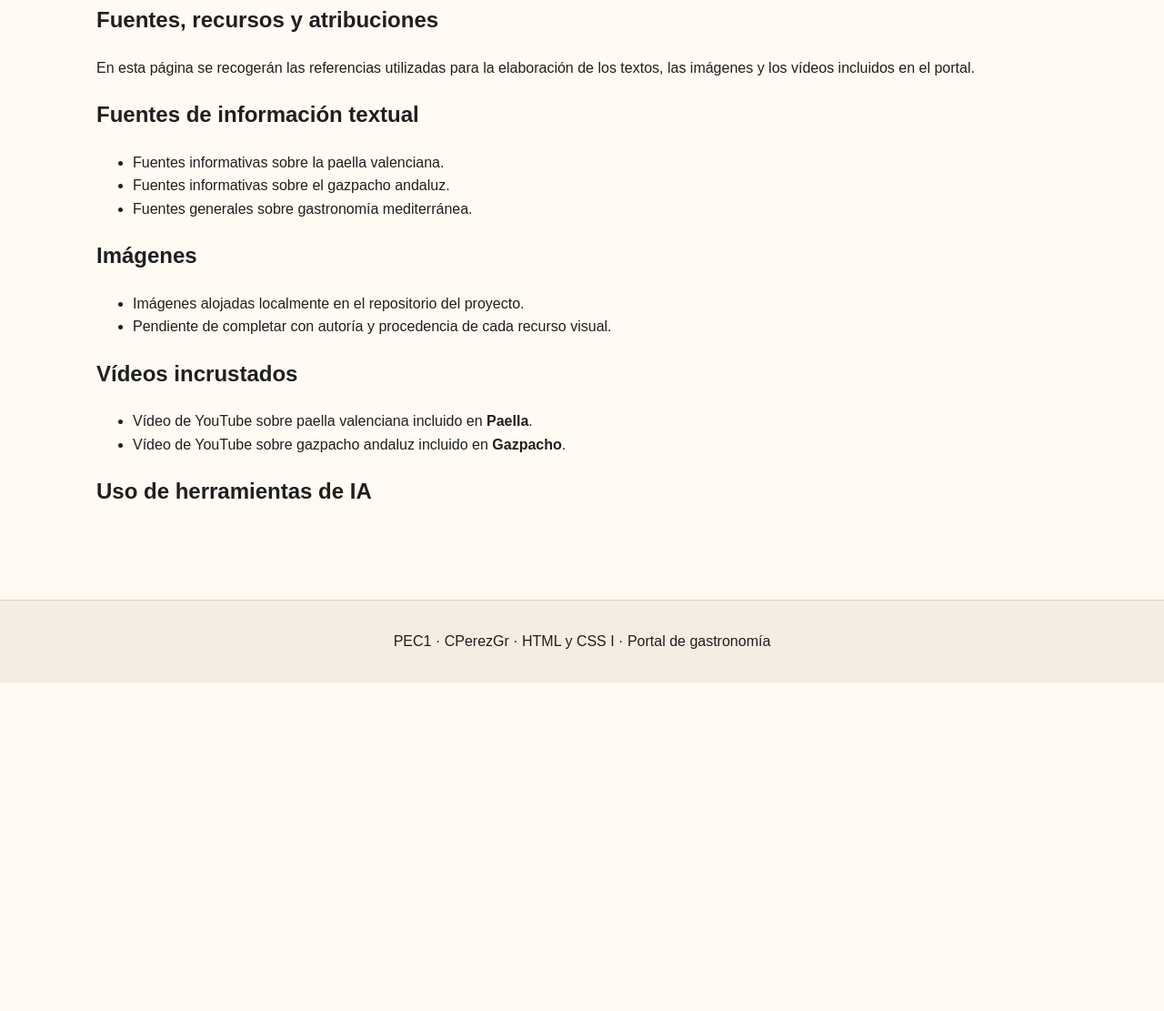
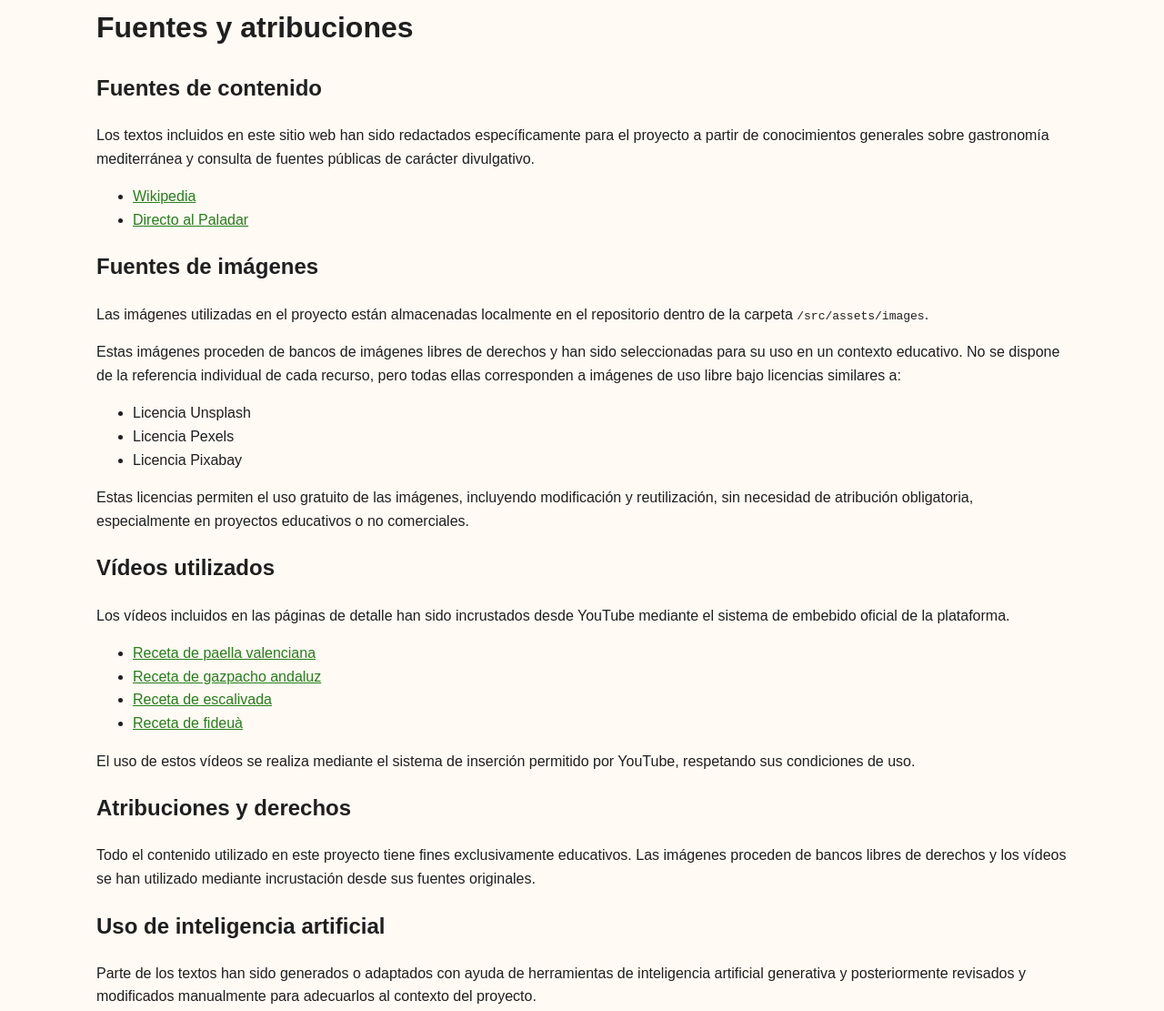
Before and after one commit to cperezgr/Proyecto-HTML-CSS-I-cperezgr, a website built with Parcel: page src/links.html in a window 1280 px wide. Shown: the part 187-1298 px from the top of the page at 91% size. Before the commit the page ends 937 px from the top, so only its background shows below. Built offline with nearby package versions, Linux system fonts and the light colour scheme.

Commit message:
Algún cambio más...

```diff
--- a/src/links.html
+++ b/src/links.html
@@ -4,48 +4,109 @@
     <meta charset="UTF-8" />
     <link rel="icon" href="../favicon.png" />
     <meta name="viewport" content="width=device-width, initial-scale=1.0" />
-    <title>Sabores del Mediterráneo | Enlaces</title>
+    <title>Sabores del Mediterráneo | Paella valenciana</title>
     <link rel="stylesheet" href="../styles.css" />
   </head>
   <body>
-    <a class="skip-link" href="#main-content">Saltar al contenido principal</a>
+    <a href="#main-content" class="skip-link">Saltar al contenido principal</a>
 
     <include src="./src/partials/header.html"></include>
 
     <main id="main-content" class="page-content">
+      <h1>Fuentes y atribuciones</h1>
+
       <section>
-        <h1>Fuentes, recursos y atribuciones</h1>
+        <h2>Fuentes de contenido</h2>
         <p>
-          En esta página se recogerán las referencias utilizadas para la elaboración de los textos, las imágenes y los
-          vídeos incluidos en el portal.
+          Los textos incluidos en este sitio web han sido redactados específicamente para el proyecto a partir de
+          conocimientos generales sobre gastronomía mediterránea y consulta de fuentes públicas de carácter divulgativo.
+        </p>
+        <ul>
+          <li>
+            <a href="https://es.wikipedia.org" target="_blank" rel="noopener"> Wikipedia </a>
+          </li>
+          <li>
+            <a href="https://www.directoalpaladar.com" target="_blank" rel="noopener"> Directo al Paladar </a>
+          </li>
+        </ul>
+      </section>
+
+      <section>
+        <h2>Fuentes de imágenes</h2>
+
+        <p>
+          Las imágenes utilizadas en el proyecto están almacenadas localmente en el repositorio dentro de la carpeta
+          <code>/src/assets/images</code>.
         </p>
 
-        <h2>Fuentes de información textual</h2>
+        <p>
+          Estas imágenes proceden de bancos de imágenes libres de derechos y han sido seleccionadas para su uso en un
+          contexto educativo. No se dispone de la referencia individual de cada recurso, pero todas ellas corresponden a
+          imágenes de uso libre bajo licencias similares a:
+        </p>
+
         <ul>
-          <li>Fuentes informativas sobre la paella valenciana.</li>
-          <li>Fuentes informativas sobre el gazpacho andaluz.</li>
-          <li>Fuentes generales sobre gastronomía mediterránea.</li>
+          <li>Licencia Unsplash</li>
+          <li>Licencia Pexels</li>
+          <li>Licencia Pixabay</li>
         </ul>
 
-        <h2>Imágenes</h2>
+        <p>
+          Estas licencias permiten el uso gratuito de las imágenes, incluyendo modificación y reutilización, sin
+          necesidad de atribución obligatoria, especialmente en proyectos educativos o no comerciales.
+        </p>
+      </section>
+
+      <section>
+        <h2>Vídeos utilizados</h2>
+        <p>
+          Los vídeos incluidos en las páginas de detalle han sido incrustados desde YouTube mediante el sistema de
+          embebido oficial de la plataforma.
+        </p>
         <ul>
-          <li>Imágenes alojadas localmente en el repositorio del proyecto.</li>
-          <li>Pendiente de completar con autoría y procedencia de cada recurso visual.</li>
+          <li>
+            <a href="https://www.youtube.com/watch?v=5THBRDiXu94" target="_blank" rel="noopener">
+              Receta de paella valenciana
+            </a>
+          </li>
+          <li>
+            <a href="https://www.youtube.com/watch?v=OnFaRtK7Yos" target="_blank" rel="noopener">
+              Receta de gazpacho andaluz
+            </a>
+          </li>
+          <li>
+            <a href="https://www.youtube.com/watch?v=OsmiI3uHd-8" target="_blank" rel="noopener">
+              Receta de escalivada
+            </a>
+          </li>
+          <li>
+            <a href="https://www.youtube.com/watch?v=JNs9R4Zk36A" target="_blank" rel="noopener"> Receta de fideuà </a>
+          </li>
         </ul>
+        <p>
+          El uso de estos vídeos se realiza mediante el sistema de inserción permitido por YouTube, respetando sus
+          condiciones de uso.
+        </p>
+      </section>
 
-        <h2>Vídeos incrustados</h2>
-        <ul>
-          <li>Vídeo de YouTube sobre paella valenciana incluido en <strong>Paella</strong>.</li>
-          <li>Vídeo de YouTube sobre gazpacho andaluz incluido en <strong>Gazpacho</strong>.</li>
-        </ul>
+      <section>
+        <h2>Atribuciones y derechos</h2>
+        <p>
+          Todo el contenido utilizado en este proyecto tiene fines exclusivamente educativos. Las imágenes proceden de
+          bancos libres de derechos y los vídeos se han utilizado mediante incrustación desde sus fuentes originales.
+        </p>
+      </section>
 
-        <h2>Uso de herramientas de IA</h2>
-        <p></p>
+      <section>
+        <h2>Uso de inteligencia artificial</h2>
+        <p>
+          Parte de los textos han sido generados o adaptados con ayuda de herramientas de inteligencia artificial
+          generativa y posteriormente revisados y modificados manualmente para adecuarlos al contexto del proyecto.
+        </p>
       </section>
     </main>
 
     <include src="./src/partials/footer.html"></include>
-
     <script type="module" src="../app.js"></script>
   </body>
 </html>
```
Also changed, not shown: index.html (+0 -4 lines), 1 other file.
